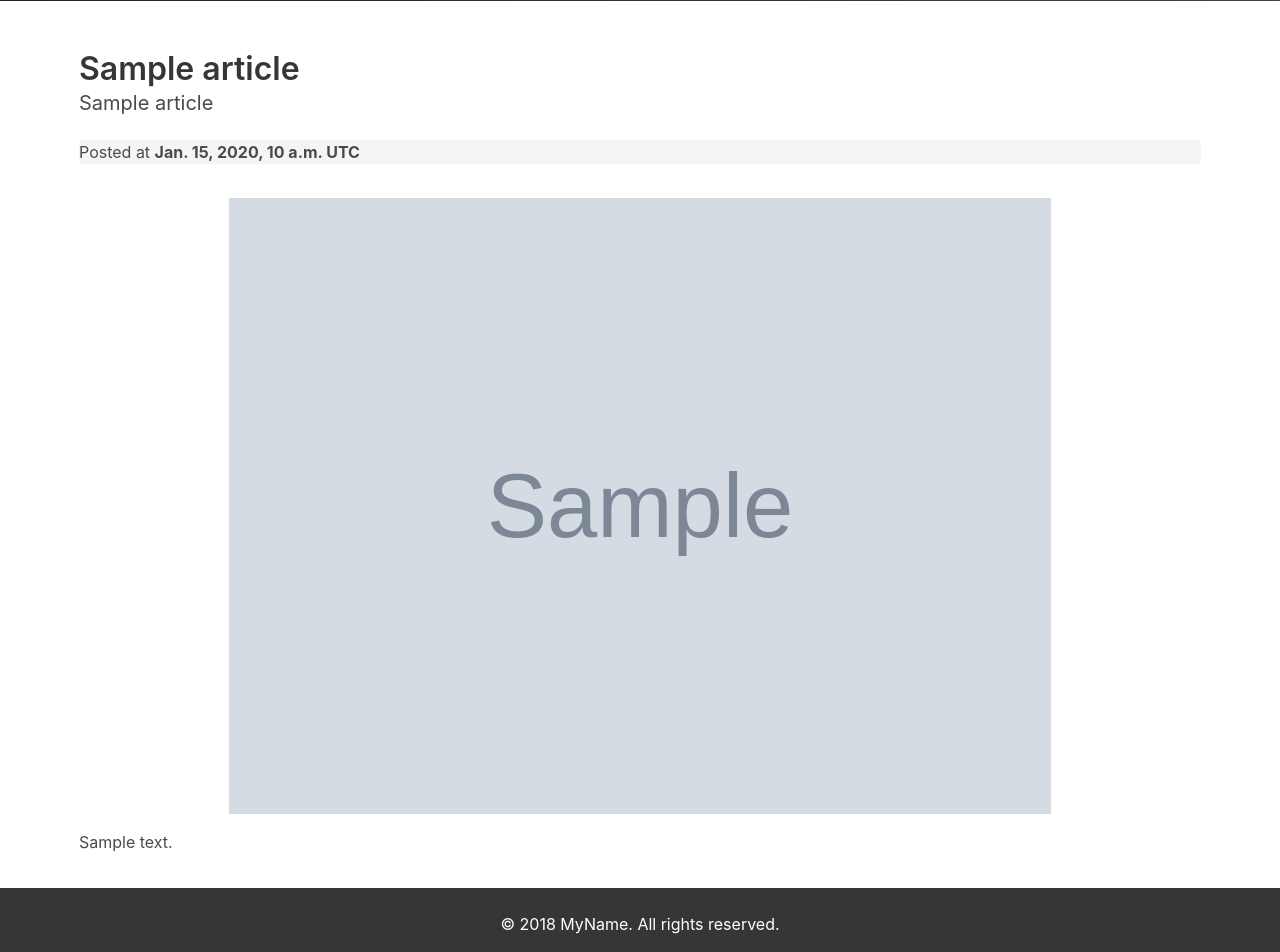
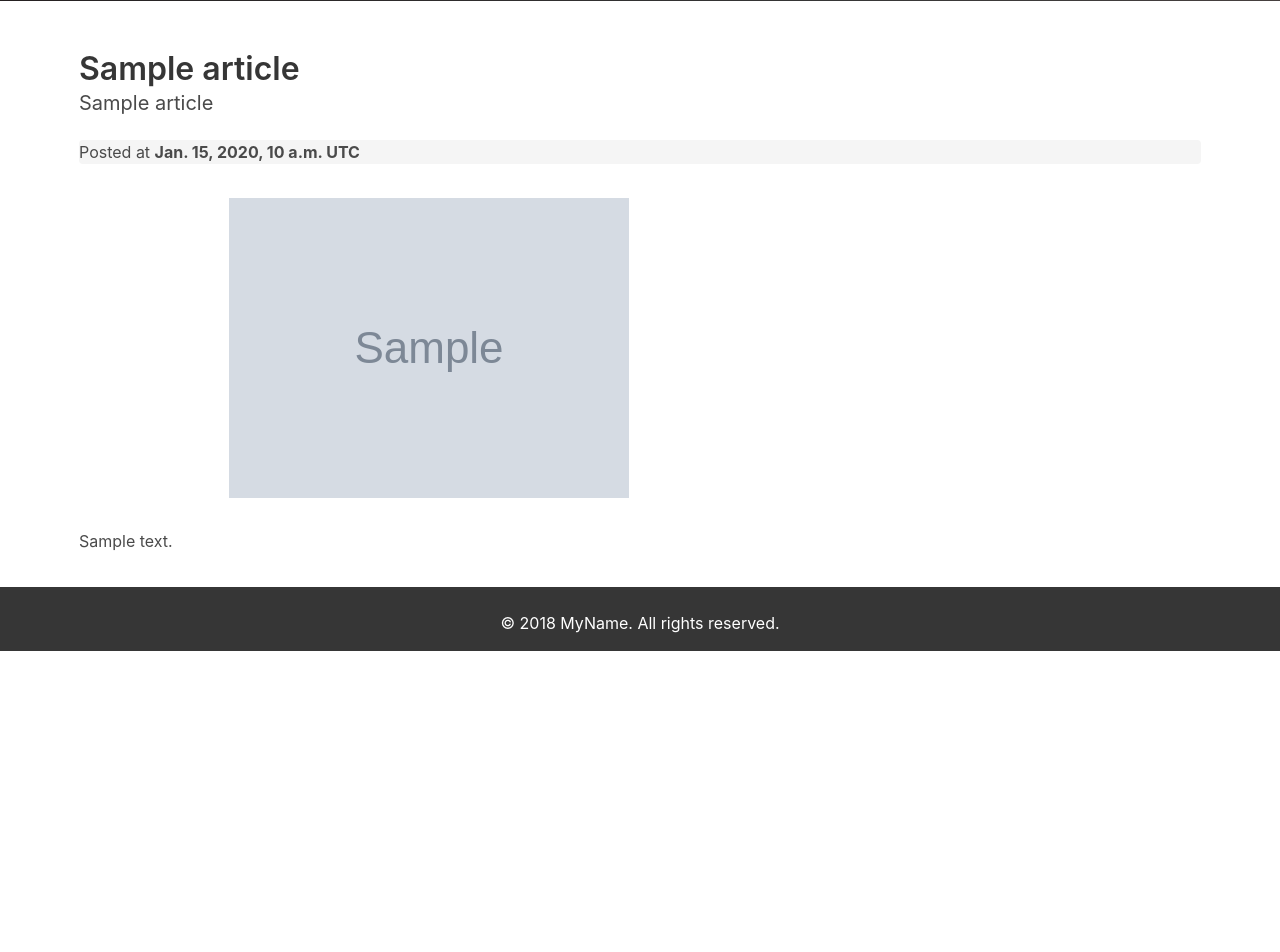
Before and after one commit to chrisx8/simple-personal-site, a Django app: page /blog/article/1/ in a window 1280 px wide. Shown: the part 221-1173 px from the top of the page. After the commit the page ends 872 px from the top, so only its background shows below. Run offline with Django 3.2, Linux system fonts and the light colour scheme; tables that the repository leaves empty hold one stand-in row (values such as "Sample post"); grey boxes marked "Sample" are stand-in pictures; parts of the project's set-up code (start-up, migrations or seed data) failed here and were passed over; some libraries are stand-ins or nearby versions.

Commit message:
template change

```diff
--- a/blog/templates/view_article.html
+++ b/blog/templates/view_article.html
@@ -42,7 +42,7 @@
 </div>
 <script>showSlides(1);</script>
 {% elif article.images.all|length == 1 %}
-<div class="center"><img src="{{ article.images.first.image.url }}" alt="" style="width:100%"></div>
+<div class="center"><img src="{{ article.images.first.image.url }}" alt=""></div>
 {% endif %}
 {% load markup_tags %}
 <div class="content">
--- a/static/css/sps.css
+++ b/static/css/sps.css
@@ -2,6 +2,7 @@
 margin: auto;
 width: 75%;
 padding: 10px;
+padding-bottom: 25px;
 }
 .main {
 min-height: 100vh;
```
